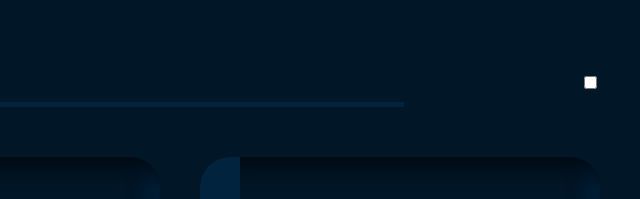
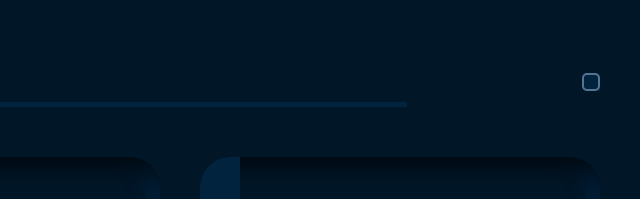
Before and after one commit to simolex/glo-js-code-contest, a website built with webpack: page dist/index.html in a window 1280 px wide. Shown: the top 199 px of the page, 640-1280 px from the left. Built offline with nearby package versions, Linux system fonts and the light colour scheme; data requests are answered from the project's data file.

Commit message:
изменение стиля режима работы

```diff
--- a/dist/css/style.css
+++ b/dist/css/style.css
@@ -47,8 +47,8 @@ img {
   box-shadow: 0 0 0 2px #547592;
   border-radius: 3px;
   display: block;
-  width: 100%;
-  height: 100%;
+  width: 90%;
+  height: 90%;
   background-repeat: no-repeat;
   background-position: 100% 50%;
 }
--- a/dist/index.html
+++ b/dist/index.html
@@ -22,7 +22,10 @@
       <section class="heroes">
         <div class="heroes_header">
           <h1 class="heroes__title">Cinema Heroes</h1>
-          <input type="checkbox" name="mode" id="mode" />
+          <label class="movie-edit movie-edit__change">
+            <input type="checkbox" class="movie-edit__input" name="mode" id="mode" />
+            <span class="movie-edit__box"></span>
+          </label>
         </div>
         <div class="heroes__wrapper">
           <div class="heroes__cards-wrap wrapper-title">
```
